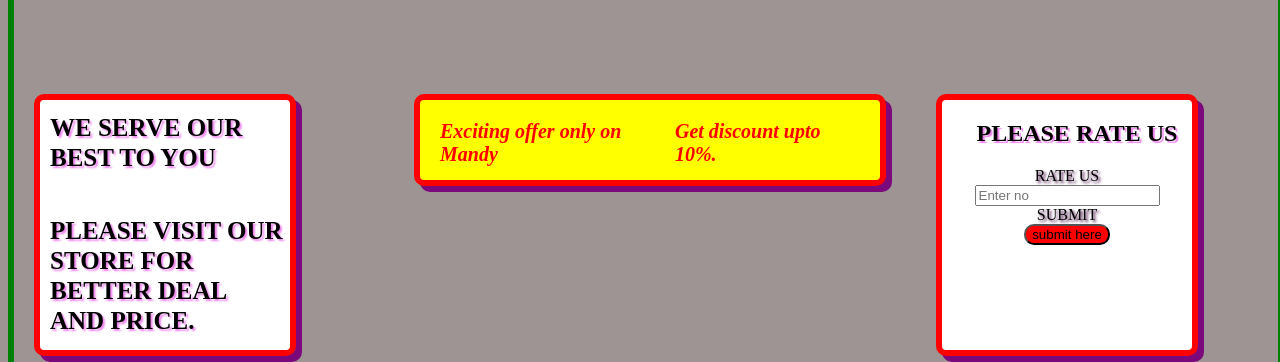
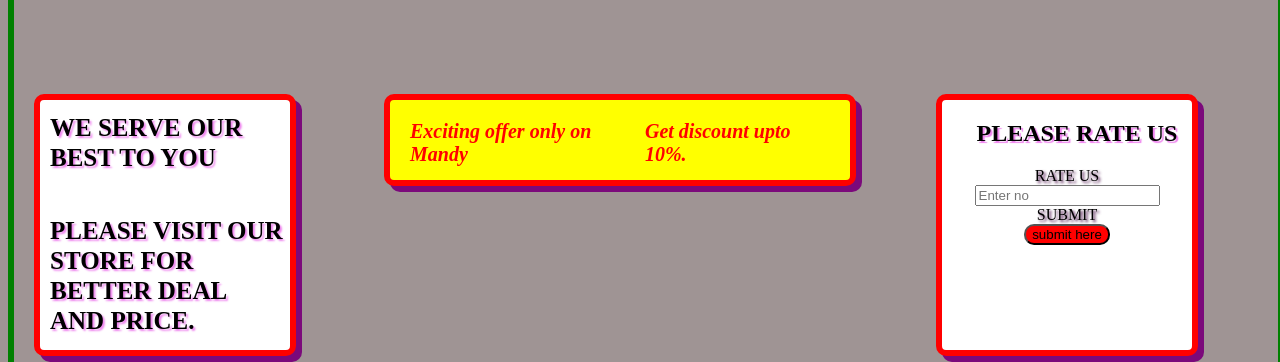
Before and after one commit to Laxmipriya101/handson3_css, a plain HTML site: page index.html in a window 1280 px wide. Shown: the part 506-868 px from the top of the page. Drawn offline with Linux system fonts and the light colour scheme.

Commit message:
update issue_template.md
handson3_css@noreply.github.com

```diff
--- a/styles.css
+++ b/styles.css
@@ -178,7 +178,8 @@ h2 {
   height: 40px;
   padding: 20px;
   background-color: yellow;
-  margin-left: 400px;
+  left:30%;
+
   color: red;
   z-index: 1;
   font-weight: bold;
```
